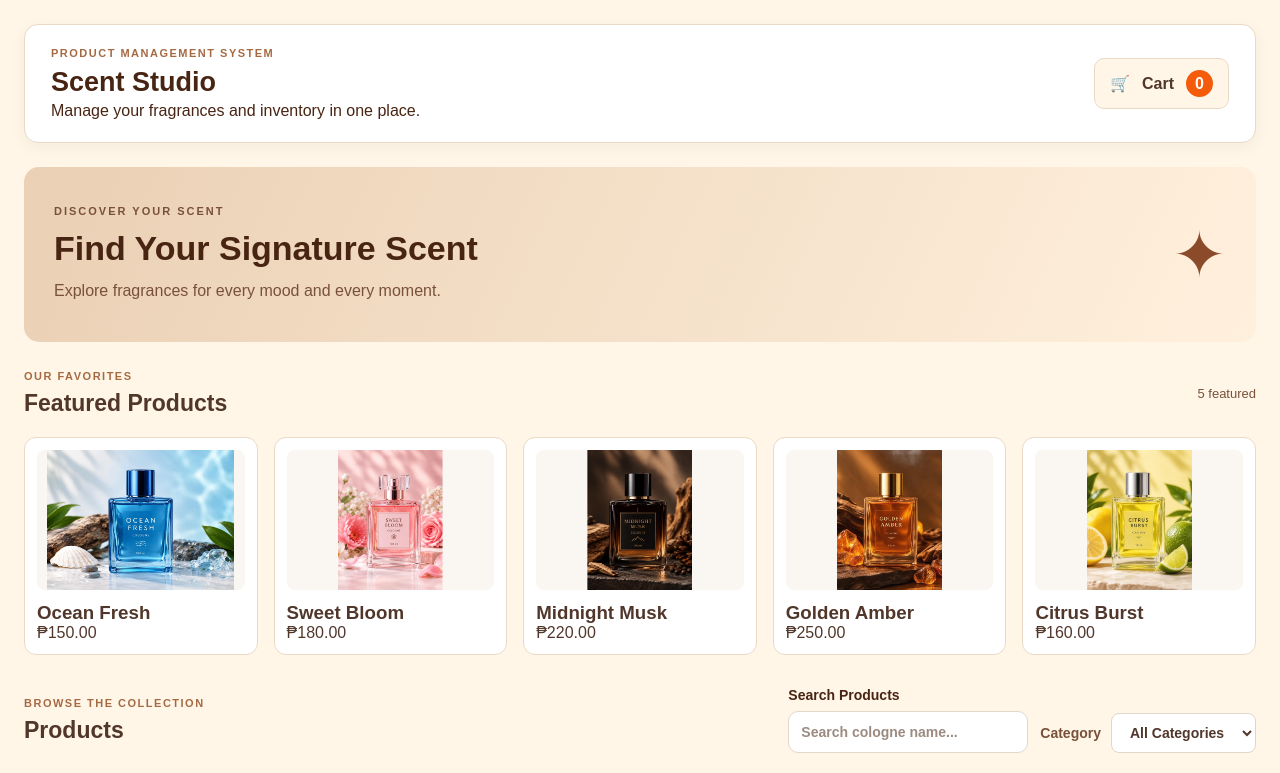
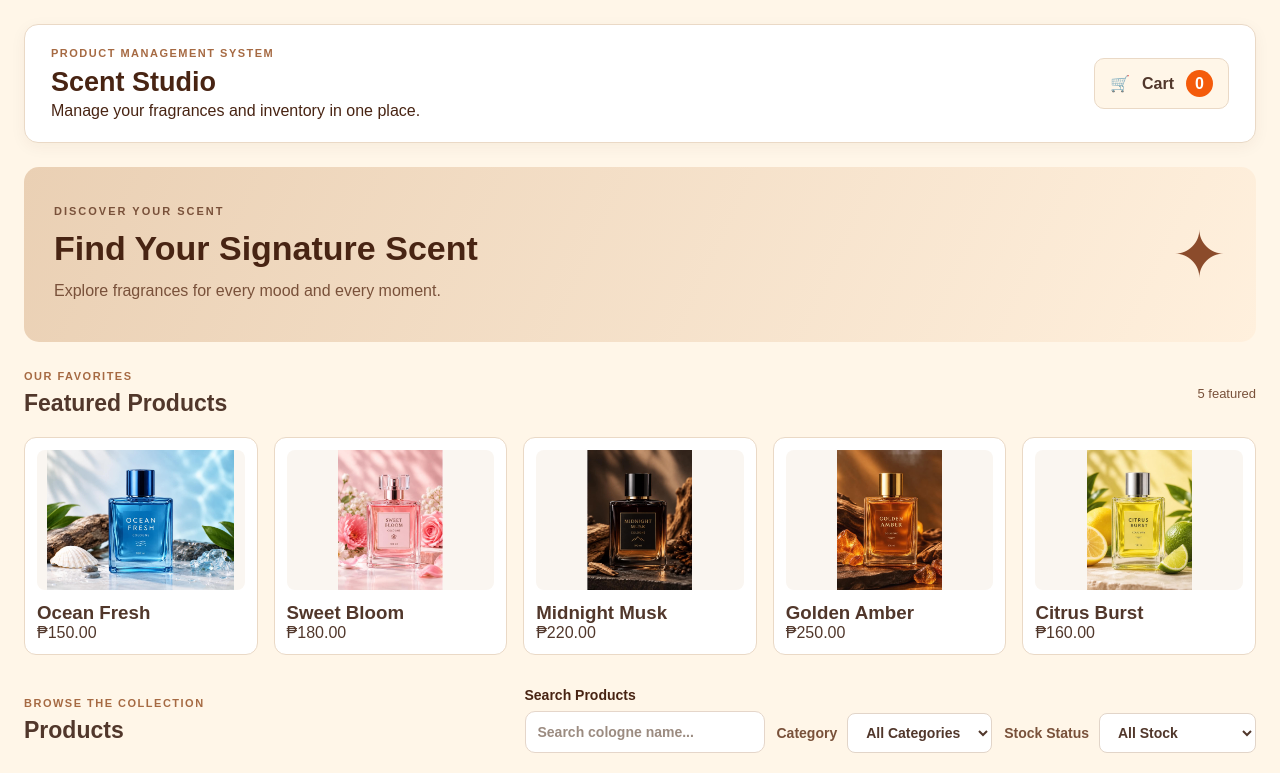
Before and after one commit to dnldelacruz919-max/PreFinal_Exam, a React (Create React App) app: page / in a window 1280 px wide. Shown: the top 773 px of the page. Built offline with nearby package versions, Linux system fonts and the light colour scheme.

Commit message:
Add stock status filters

```diff
--- a/src/App.js
+++ b/src/App.js
@@ -58,6 +58,7 @@ function App() {
   const [products, setProducts] = React.useState(initialProducts);
   const [selectedCategory, setSelectedCategory] = React.useState('All');
   const [searchTerm, setSearchTerm] = React.useState('');
+  const [stockFilter, setStockFilter] = React.useState('All');
   const [cart, setCart] = React.useState([]);
   const [showAddForm, setShowAddForm] = React.useState(false);
   const [formMessage, setFormMessage] = React.useState('');
@@ -100,10 +101,19 @@ function App() {
       selectedCategory === 'All' ||
       product.category === selectedCategory;
 
-    const matchesSearch =
-      product.name.toLowerCase().includes(searchTerm.toLowerCase());
+    const matchesSearch = product.name
+      .toLowerCase()
+      .includes(searchTerm.toLowerCase());
 
-    return matchesCategory && matchesSearch;
+    const matchesStock =
+      stockFilter === 'All' ||
+      (stockFilter === 'Low Stock' &&
+        product.quantity > 0 &&
+        product.quantity <= 4) ||
+      (stockFilter === 'Out of Stock' &&
+        product.quantity === 0);
+
+    return matchesCategory && matchesSearch && matchesStock;
   });
 
   const featuredProducts = [
@@ -538,6 +548,18 @@ function App() {
                 ))}
               </select>
             </label>
+
+            <label className="category-select-label">
+              Stock Status
+              <select
+                value={stockFilter}
+                onChange={(event) => setStockFilter(event.target.value)}
+              >
+                <option value="All">All Stock</option>
+                <option value="Low Stock">Low Stock (1–4)</option>
+                <option value="Out of Stock">Out of Stock (0)</option>
+              </select>
+            </label>
           </div>
         </div>
           <p className="results-count">
```
